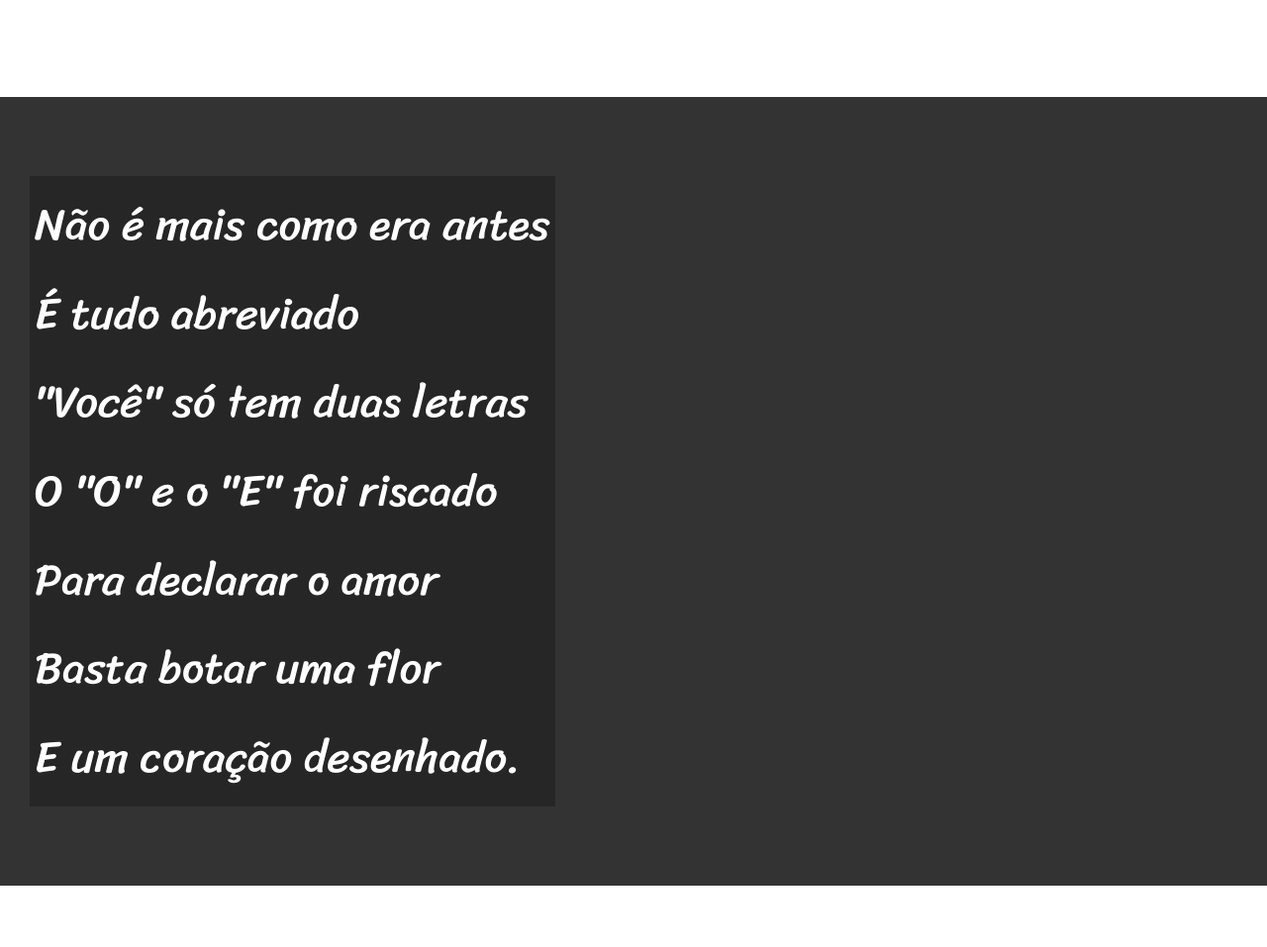
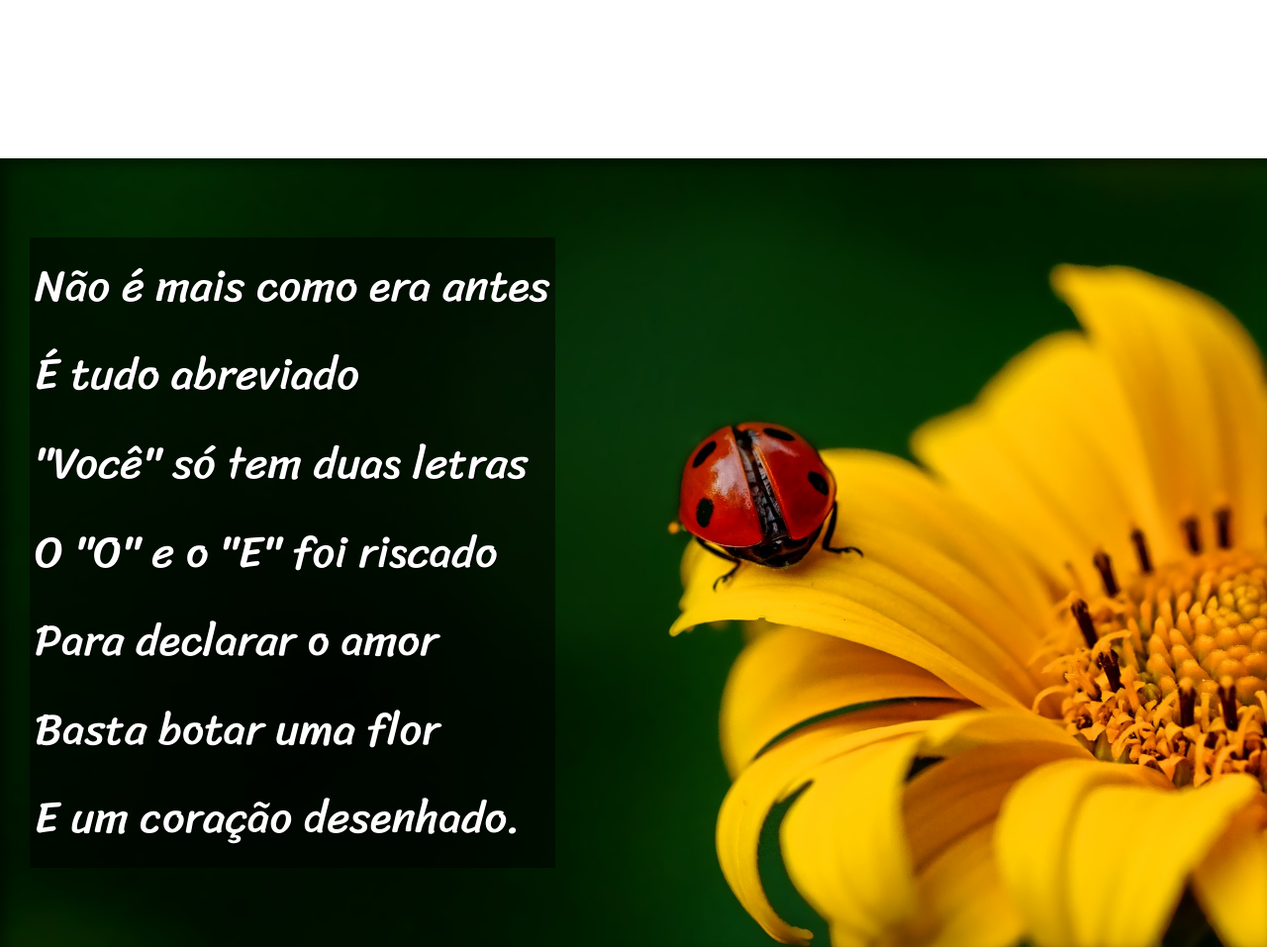
Before and after one commit to gnfproducoes/Html-css, a plain HTML site: page Desafios/desafio12/index.html in a window 1280 px wide. Shown: the part 949-1906 px from the top of the page at 99% size. Drawn offline with Linux system fonts and the light colour scheme.

Commit message:
projeto finalizado

```diff
--- a/Desafios/desafio12/estilo/style.css
+++ b/Desafios/desafio12/estilo/style.css
@@ -30,7 +30,7 @@ header > h1{
     font-family: var(--fonte2);
     padding-top: 50px;
     font-variant: small-caps;
-    font-size: 10vw;
+    font-size: 8vw;
 }
 
 header > p{
@@ -58,6 +58,9 @@ section{
     font-size: 3.5vw;
 }
 
+section> p{
+    padding-bottom: 2em;
+}
 section.normal{
     background-color: white;
     color: black;
@@ -66,13 +69,27 @@ section.normal{
 section.imagem{
     background-color: rgb(51,51,51);
     color: white;
+    box-shadow: inset 6px 6px 13px 0px rgba(0, 0, 0, 0.473);
+    background-size: cover;
+    background-attachment: fixed;
+}
+
+section.imagem > p{
+    background-color: rgba(0, 0, 0, 0.514);
+    display: inline-block;
+    padding: 5px;
+    text-shadow: 1px 1px 0px black;
+}
+
+section#img01{
+    background-image: url('../imagens/background001.jpg');
+    background-position: right center;
 
 }
 
-section.imagem > p{
-    background-color: rgba(0, 0, 0, 0.253);
-    display: inline-block;
-    padding: 5px;
+section#img02{
+    background-image: url(../imagens/background002.jpg);
+
 }
 
 footer{
--- a/Desafios/desafio12/index.html
+++ b/Desafios/desafio12/index.html
@@ -28,7 +28,7 @@
 
 
 
-    <section class="imagem">
+    <section class="imagem" id="img01">
         <p>
             Não é mais como era antes <br>
             É tudo abreviado <br>
@@ -66,7 +66,7 @@
 
 
 
-    <section class="imagem">
+    <section class="imagem" id="img02">
         <p>
             Tenho saudade das cartas <br>
             Escritas com a própria mão <br>
```
